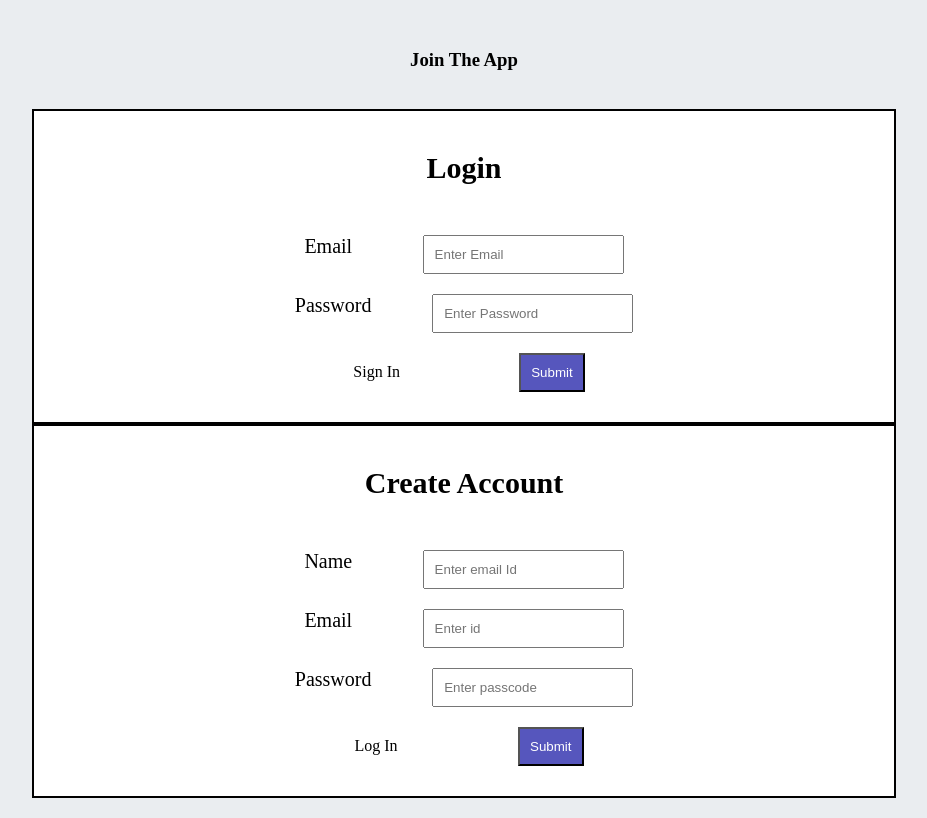
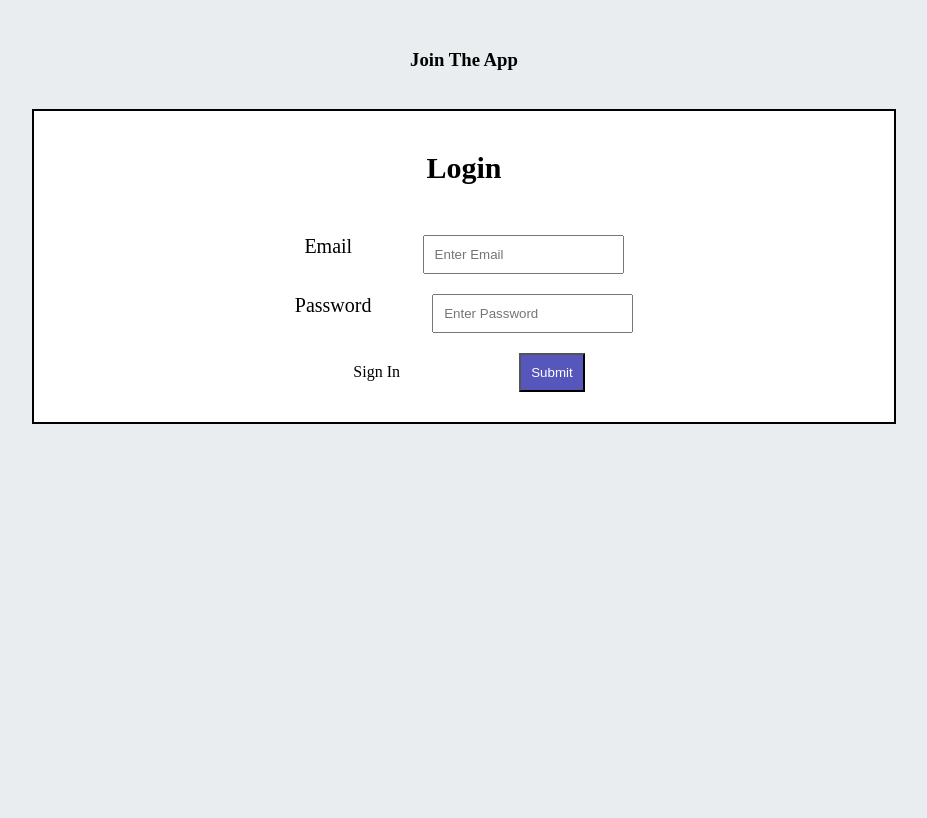
Before and after one commit to monstermahi982/todos-app, a plain HTML site: page login.html in a window 1280 px wide. Shown: the whole page, without its empty margins (176-1103 px from the left). Drawn offline with nearby package versions, Linux system fonts and the light colour scheme.

Commit message:
added toggle effect

```diff
--- a/login.html
+++ b/login.html
@@ -249,6 +249,8 @@
 <script src="./login.js"></script>
 <script src="./register.js"></script>
 <script type="text/javascript">
+    const signin = document.getElementById("signin");
+    signin.style.display = "none";
     function showlogin() {
         console.log("hi")
         var x = document.getElementById("login")
```
